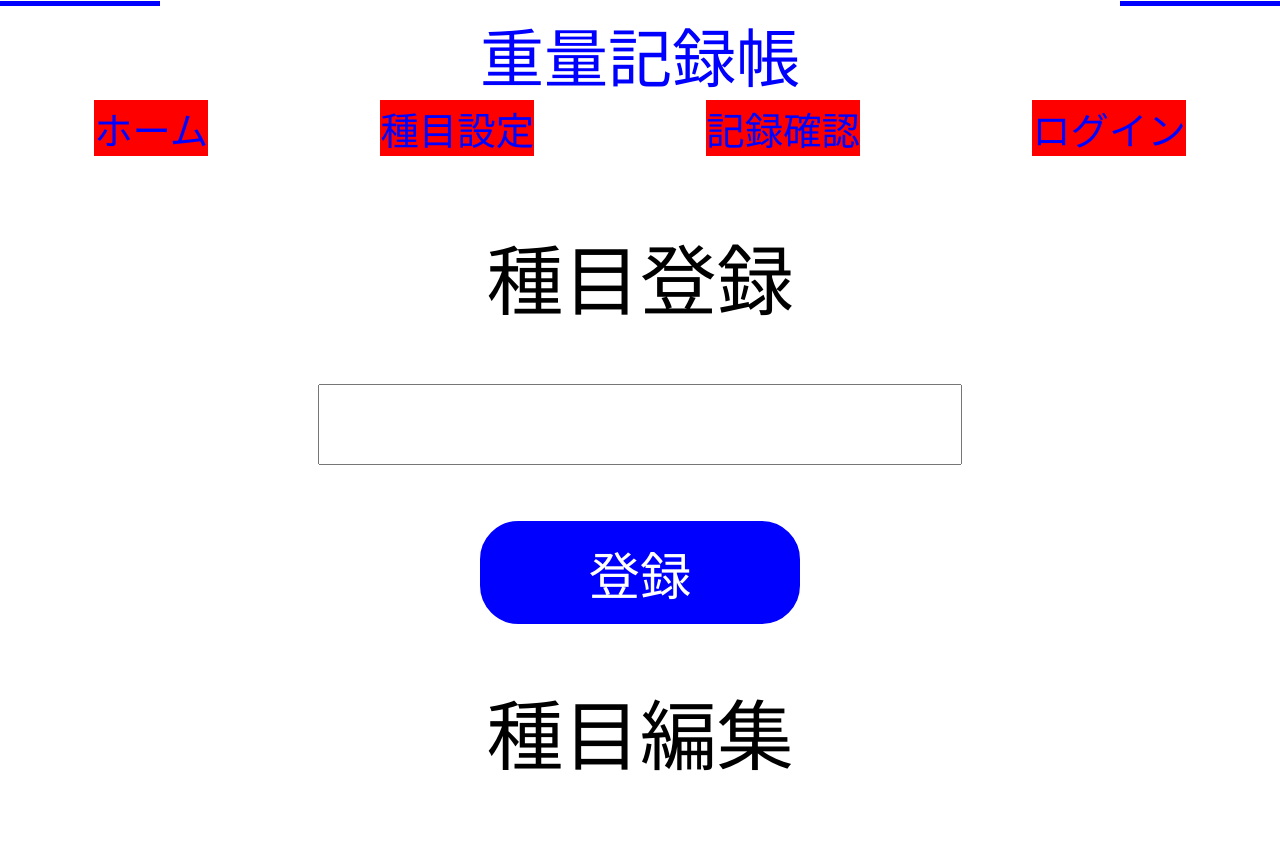
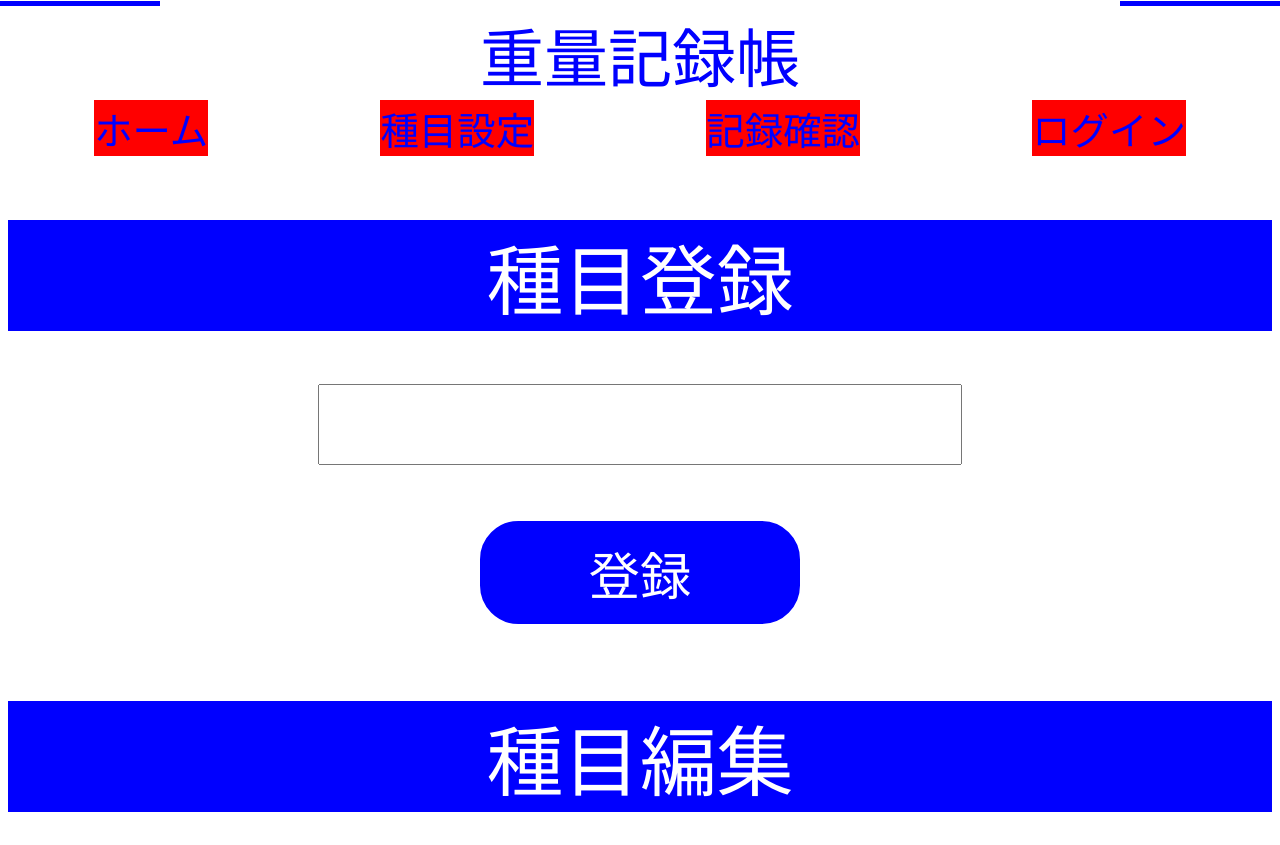
Before and after one commit to mimurayusuke/dep_test, a Django app: page /edit_menu in a window 1280 px wide. Before the commit the page ends 771 px from the top, so only its background shows below. Run offline with Django 3.2, Linux system fonts and the light colour scheme; data that the repository does not hold is empty.

Commit message:
mod_color

```diff
--- a/weight/static/css/edit.css
+++ b/weight/static/css/edit.css
@@ -1,8 +1,10 @@
 .register_title {
     font-size: 6vw;
     text-align: center;
+    color: white;
+    background-color:blue;
     margin: 2vw 0vw;
-    grid-column: 2 / 4;
+    grid-column: 1 / 5;
 }
 
 .register_error {
@@ -46,8 +48,10 @@ p {
 .edit_title {
     font-size: 6vw;
     text-align: center;
-    margin: 2vw 0vw;
-    grid-column: 2 / 4;
+    margin: 4vw 0 2vw 0;
+    color: white;
+    background-color:blue;
+    grid-column: 1 / 5;
 }
 
 .edit_menu {
```
